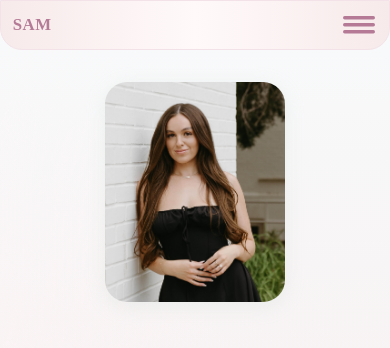
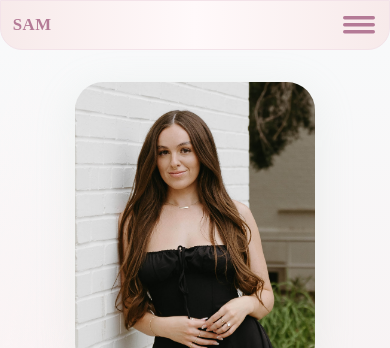
Before and after one commit to sammmorello/PracticeWebsite, a plain HTML site: page index.html in a window 390 px wide. Shown: the top 348 px of the page. Drawn offline with Linux system fonts and the light colour scheme.

Commit message:
fixed education card sizing in mobile

```diff
--- a/style.css
+++ b/style.css
@@ -680,7 +680,7 @@ main {
     letter-spacing: 0.01em;
     font-weight: 500;
 }
-/* Education Cards Section - Match Screenshot Style */
+/* Education Cards Section */
 .education-cards-section {
     width: 100%;
     max-width: 1400px;
@@ -705,15 +705,15 @@ main {
     border-radius: 28px;
     box-shadow: 0 0 32px 8px #f7eaea33, 0 2px 16px #b6cdbd22;
     border: 1.5px solid #f3e3e9;
-    padding: 2.7rem 2.5rem 2.2rem 2.5rem;
-    min-width: 340px;
+    padding: 1.2rem 1rem;
+    min-width: auto;
     max-width: 480px;
-    flex: 1 1 380px;
+    flex: 1 1 100%;
     display: flex;
     flex-direction: column;
     align-items: flex-start;
     transition: box-shadow 0.2s, transform 0.2s;
-    font-size: 0.93rem;
+    font-size: 0.85rem;
     position: relative;
 }
 .education-card-header {
@@ -1798,19 +1798,12 @@ main {
     min-height: unset !important;
   }
   .profile-photo-container.xlarge.star-profile {
-    min-width: 180px !important;
-    height: 220px !important;
-    margin-top: 0 !important;
-    display: flex !important;
-    align-items: flex-start !important;
-    justify-content: center !important;
+    min-width: 240px !important;
+    height: 290px !important;
   }
   .profile-photo.xlarge {
-    width: 180px !important;
-    height: 220px !important;
-    object-fit: cover !important;
-    border-radius: 22px !important;
-    box-shadow: 0 4px 20px 0 #b6cdbd33 !important;
-    margin: 0 !important;
-  }
-}
+    width: 240px !important;
+    height: 290px !important;
+    border-radius: 28px !important;
+  }
+}
```
